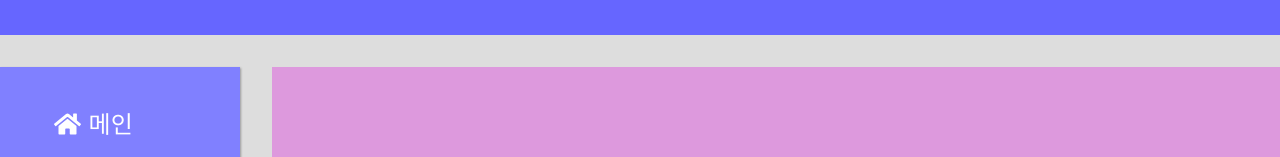
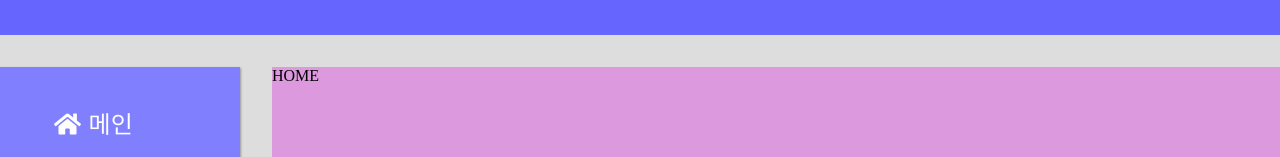
Before and after one commit to wdjty326/wdjty326.github.io, a React app: page / in a window 1280 px wide. Shown: the part 180-337 px from the top of the page. Built offline with nearby package versions, Linux system fonts and the light colour scheme.

Commit message:
메뉴선택에 따른 라우터 변화 처리

```diff
--- a/src/contrainers/mainContent/frame.jsx
+++ b/src/contrainers/mainContent/frame.jsx
@@ -1,7 +1,7 @@
 import React from 'react';
 import { connect } from 'react-redux';
 import { Route } from 'react-router-dom';
-import * as Page from './page';
+import Page from './page';
 import '../../resources/mainContent/styles/Frame.css';
 
 
@@ -10,13 +10,10 @@ const mapStateToProps = state => state.common;
 class Frame extends React.Component {
   constructor(props) {
     super(props);
-
     this.state = {
       menuList: [],
     };
 
-
-    console.log(Page);
     this.updateMenuList = this.updateMenuList.bind(this);
   }
 
@@ -26,7 +23,7 @@ class Frame extends React.Component {
       menuList: menuList.map(menuInfo => ({
         ...menuInfo,
         ...{
-          component: null,
+          component: Page[menuInfo.id],
         }
       }))
     })
@@ -37,14 +34,14 @@ class Frame extends React.Component {
   }
 
   render() {
-    const { menuList } = this.props;
+    const { menuList } = this.state;
     return (
       <div className="frame">
         {
           menuList.map((menuInfo, idx) => {
-            const { exact, link } = menuInfo;
+            const { exact, link, component } = menuInfo;
             return (
-              <Route exact={(exact)} path={link} />
+              <Route key={idx} exact={(exact)} path={link} component={component} />
             )
           })
         }
--- a/src/contrainers/mainContent/page/index.jsx
+++ b/src/contrainers/mainContent/page/index.jsx
@@ -4,10 +4,10 @@ import Project from './project';
 import Future from './future';
 import Etc from './etc';
 
-export {
+export default ({
   Home,
   Technology,
   Project,
   Future,
   Etc,
-};
+});
--- a/src/resources/mainContent/styles/Menubar.css
+++ b/src/resources/mainContent/styles/Menubar.css
@@ -8,7 +8,6 @@
 .MenuItem {
   position: relative;
   list-style-type: none;
-  padding: 1.2em .6em;
   font-size: 1.5em;
   line-height: 1em;
   color: #fff;
@@ -29,6 +28,8 @@
   background-color: #66b3ff;
 }
 .MenuItem > a {
+  padding: 1.2em .6em;
+  display: block;
   text-decoration: none;
   color: #ffffff;
 }
--- a/src/store/json/menu.json
+++ b/src/store/json/menu.json
@@ -1,22 +1,27 @@
 [
   {
+    "id": "Home",
     "icon": "home",
     "text": "메인",
     "link": "/",
     "exact": true
   }, {
+    "id": "Technology",
     "icon": ["fab", "stripe-s"],
     "text": "기술",
     "link": "/technology"
   }, {
+    "id": "Project",
     "icon": "desktop",
     "text": "프로젝트",
     "link": "/project"
   }, {
+    "id": "Future",
     "icon": "graduation-cap",
     "text": "비전",
     "link": "/future"
   }, {
+    "id": "Etc",
     "icon": "comments",
     "text": "기타",
     "link": "/etc"
--- a/webpack.config.js
+++ b/webpack.config.js
@@ -92,7 +92,8 @@ module.exports = (env, options) => {
             port: 3000,
             contentBase: path.resolve(__dirname, 'public'),
             compress: true,
-            watchContentBase: true
+            watchContentBase: true,
+            historyApiFallback: true
         };
     } else {
         config.mode = 'production';
```
